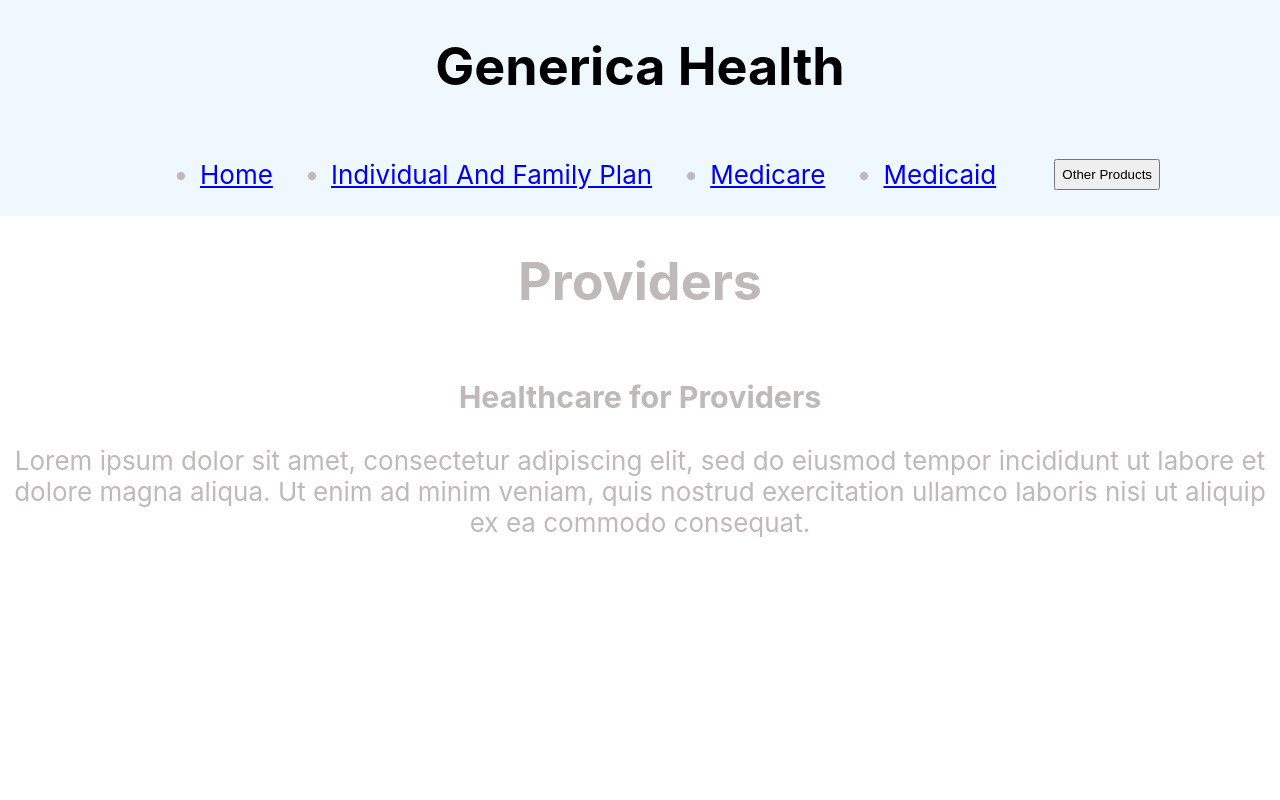
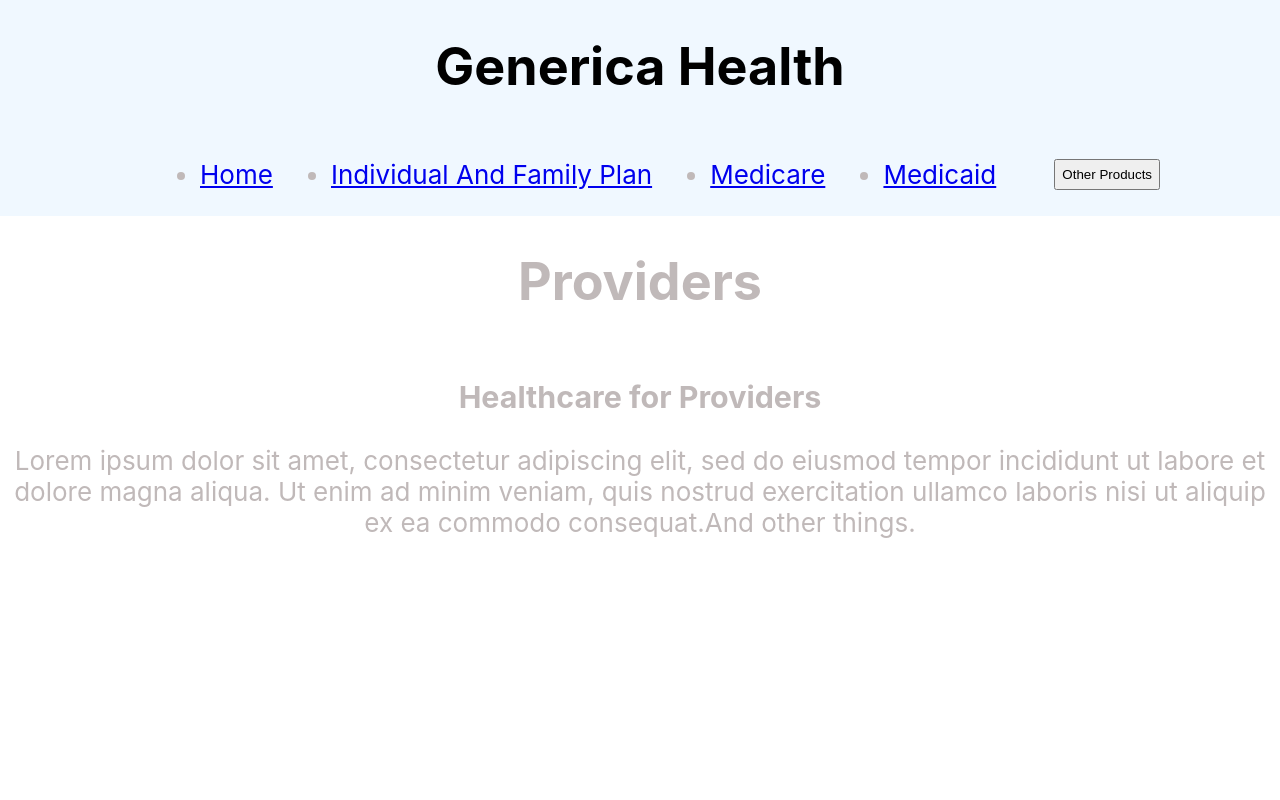
Before and after one commit to RickyFig17/Generica-Health, a React (Create React App) app: page /providers in a window 1280 px wide. Shown: the top 800 px of the page. Built offline with nearby package versions, Linux system fonts and the light colour scheme.

Commit message:
adding more stuff

```diff
--- a/src/Providers.js
+++ b/src/Providers.js
@@ -17,7 +17,7 @@ function ProvidersHeader() {
         Lorem ipsum dolor sit amet, consectetur adipiscing elit, sed do eiusmod
         tempor incididunt ut labore et dolore magna aliqua. Ut enim ad minim
         veniam, quis nostrud exercitation ullamco laboris nisi ut aliquip ex ea
-        commodo consequat.
+        commodo consequat.And other things.
       </p>
     </div>
   );
```
